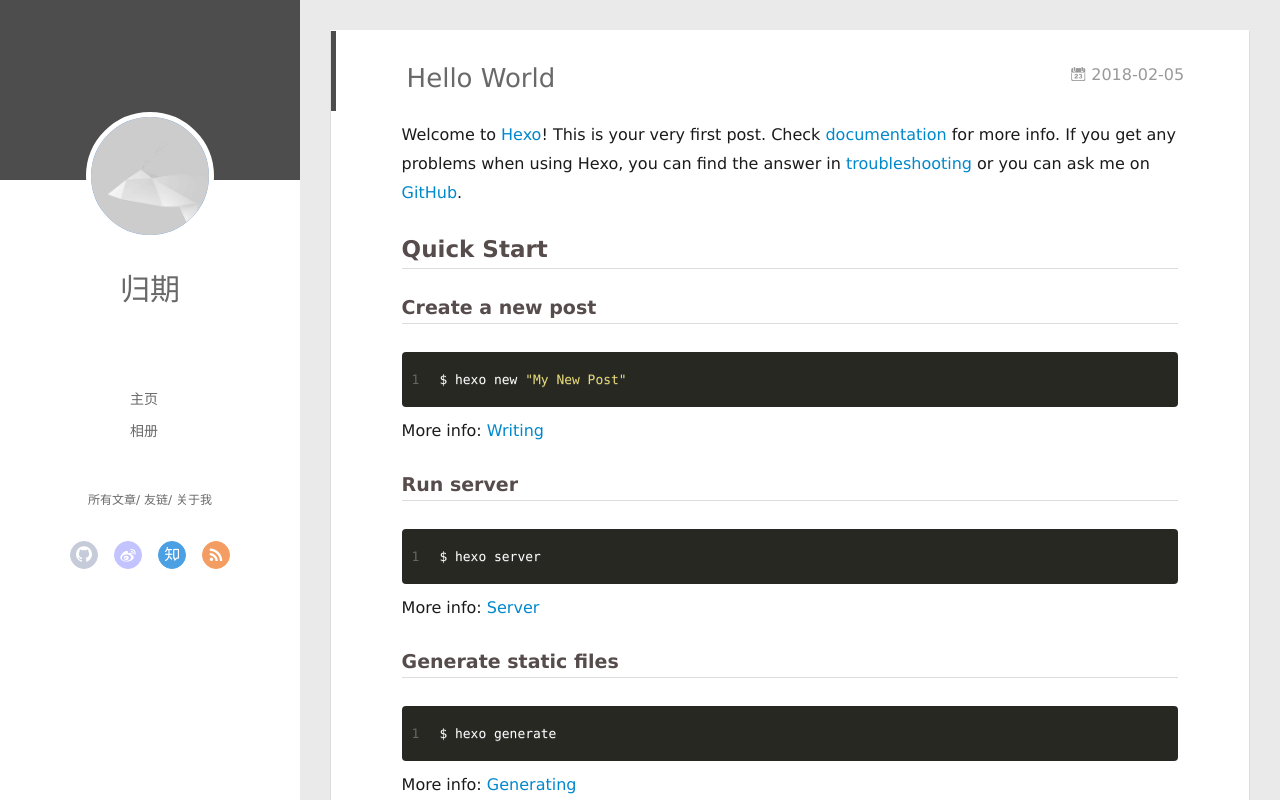
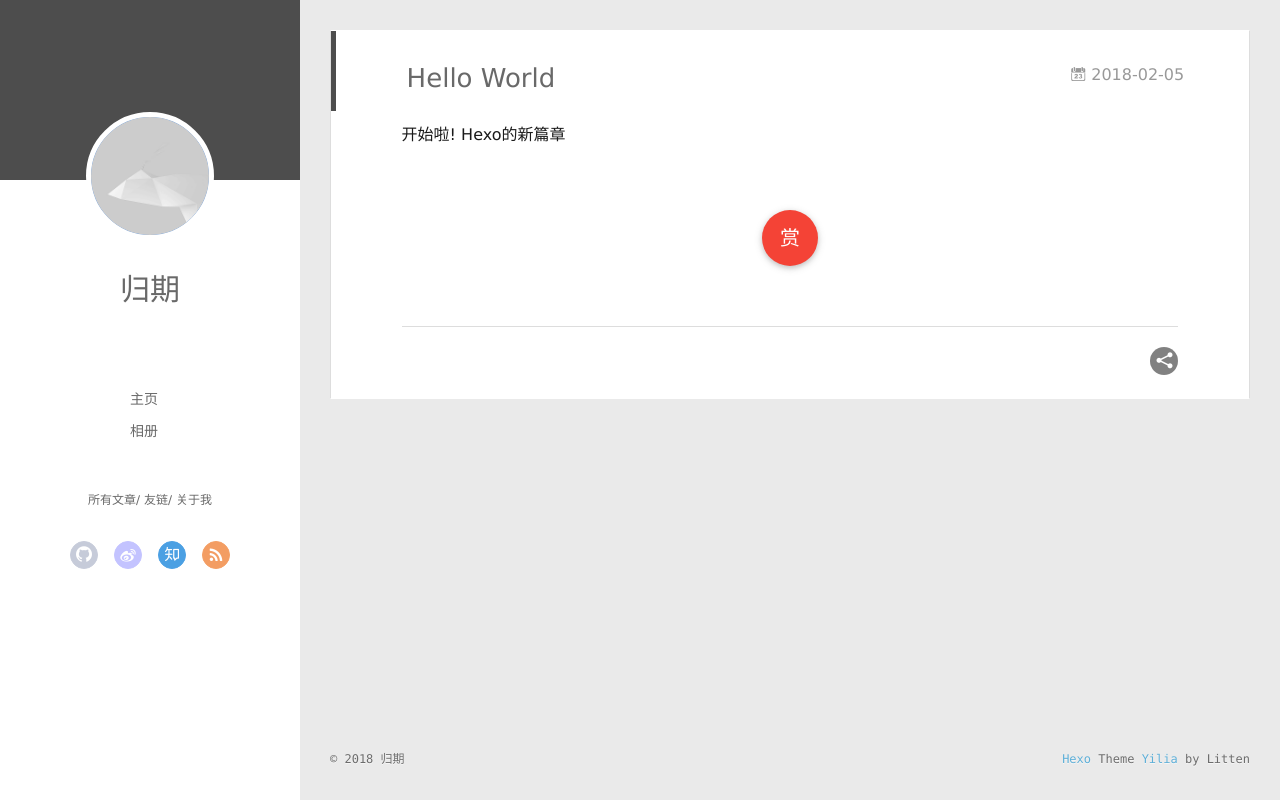
Before and after one commit to xiong34664/xiong34664.github.io, a plain HTML site: page 2018/02/05/hello-world/index.html in a window 1280 px wide. Drawn offline with Linux system fonts and the light colour scheme.

Commit message:
Site updated: 2018-02-05 21:03:58

```diff
--- a/2018/02/05/hello-world/index.html
+++ b/2018/02/05/hello-world/index.html
@@ -8,17 +8,17 @@
   <link rel="dns-prefetch" href="http://yoursite.com">
   <title>Hello World | 归期有期</title>
   <meta name="viewport" content="width=device-width, initial-scale=1, maximum-scale=1">
-  <meta name="description" content="Welcome to Hexo! This is your very first post. Check documentation for more info. If you get any problems when using Hexo, you can find the answer in troubleshooting or you can ask me on GitHub. Quick">
+  <meta name="description" content="开始啦!   Hexo的新篇章">
 <meta property="og:type" content="article">
 <meta property="og:title" content="Hello World">
 <meta property="og:url" content="http://yoursite.com/2018/02/05/hello-world/index.html">
 <meta property="og:site_name" content="归期有期">
-<meta property="og:description" content="Welcome to Hexo! This is your very first post. Check documentation for more info. If you get any problems when using Hexo, you can find the answer in troubleshooting or you can ask me on GitHub. Quick">
+<meta property="og:description" content="开始啦!   Hexo的新篇章">
 <meta property="og:locale" content="zh-CN">
-<meta property="og:updated_time" content="2018-02-05T07:57:21.545Z">
+<meta property="og:updated_time" content="2018-02-05T13:02:13.606Z">
 <meta name="twitter:card" content="summary">
 <meta name="twitter:title" content="Hello World">
-<meta name="twitter:description" content="Welcome to Hexo! This is your very first post. Check documentation for more info. If you get any problems when using Hexo, you can find the answer in troubleshooting or you can ask me on GitHub. Quick">
+<meta name="twitter:description" content="开始啦!   Hexo的新篇章">
 
     <link rel="alternative" href="/atom.xml" title="归期有期" type="application/atom+xml">
 
@@ -174,15 +174,7 @@
 
     <div class="article-entry" itemprop="articleBody">
 
-        <p>Welcome to <a href="https://hexo.io/" target="_blank" rel="noopener">Hexo</a>! This is your very first post. Check <a href="https://hexo.io/docs/" target="_blank" rel="noopener">documentation</a> for more info. If you get any problems when using Hexo, you can find the answer in <a href="https://hexo.io/docs/troubleshooting.html" target="_blank" rel="noopener">troubleshooting</a> or you can ask me on <a href="https://github.com/hexojs/hexo/issues" target="_blank" rel="noopener">GitHub</a>.</p>
-<h2 id="Quick-Start"><a href="#Quick-Start" class="headerlink" title="Quick Start"></a>Quick Start</h2><h3 id="Create-a-new-post"><a href="#Create-a-new-post" class="headerlink" title="Create a new post"></a>Create a new post</h3><figure class="highlight bash"><table><tr><td class="gutter"><pre><span class="line">1</span><br></pre></td><td class="code"><pre><span class="line">$ hexo new <span class="string">"My New Post"</span></span><br></pre></td></tr></table></figure>
-<p>More info: <a href="https://hexo.io/docs/writing.html" target="_blank" rel="noopener">Writing</a></p>
-<h3 id="Run-server"><a href="#Run-server" class="headerlink" title="Run server"></a>Run server</h3><figure class="highlight bash"><table><tr><td class="gutter"><pre><span class="line">1</span><br></pre></td><td class="code"><pre><span class="line">$ hexo server</span><br></pre></td></tr></table></figure>
-<p>More info: <a href="https://hexo.io/docs/server.html" target="_blank" rel="noopener">Server</a></p>
-<h3 id="Generate-static-files"><a href="#Generate-static-files" class="headerlink" title="Generate static files"></a>Generate static files</h3><figure class="highlight bash"><table><tr><td class="gutter"><pre><span class="line">1</span><br></pre></td><td class="code"><pre><span class="line">$ hexo generate</span><br></pre></td></tr></table></figure>
-<p>More info: <a href="https://hexo.io/docs/generating.html" target="_blank" rel="noopener">Generating</a></p>
-<h3 id="Deploy-to-remote-sites"><a href="#Deploy-to-remote-sites" class="headerlink" title="Deploy to remote sites"></a>Deploy to remote sites</h3><figure class="highlight bash"><table><tr><td class="gutter"><pre><span class="line">1</span><br></pre></td><td class="code"><pre><span class="line">$ hexo deploy</span><br></pre></td></tr></table></figure>
-<p>More info: <a href="https://hexo.io/docs/deployment.html" target="_blank" rel="noopener">Deployment</a></p>
+        <p>开始啦!   Hexo的新篇章</p>
 
 
 
```
Also changed, not shown: index.html (+1 -9 lines).
